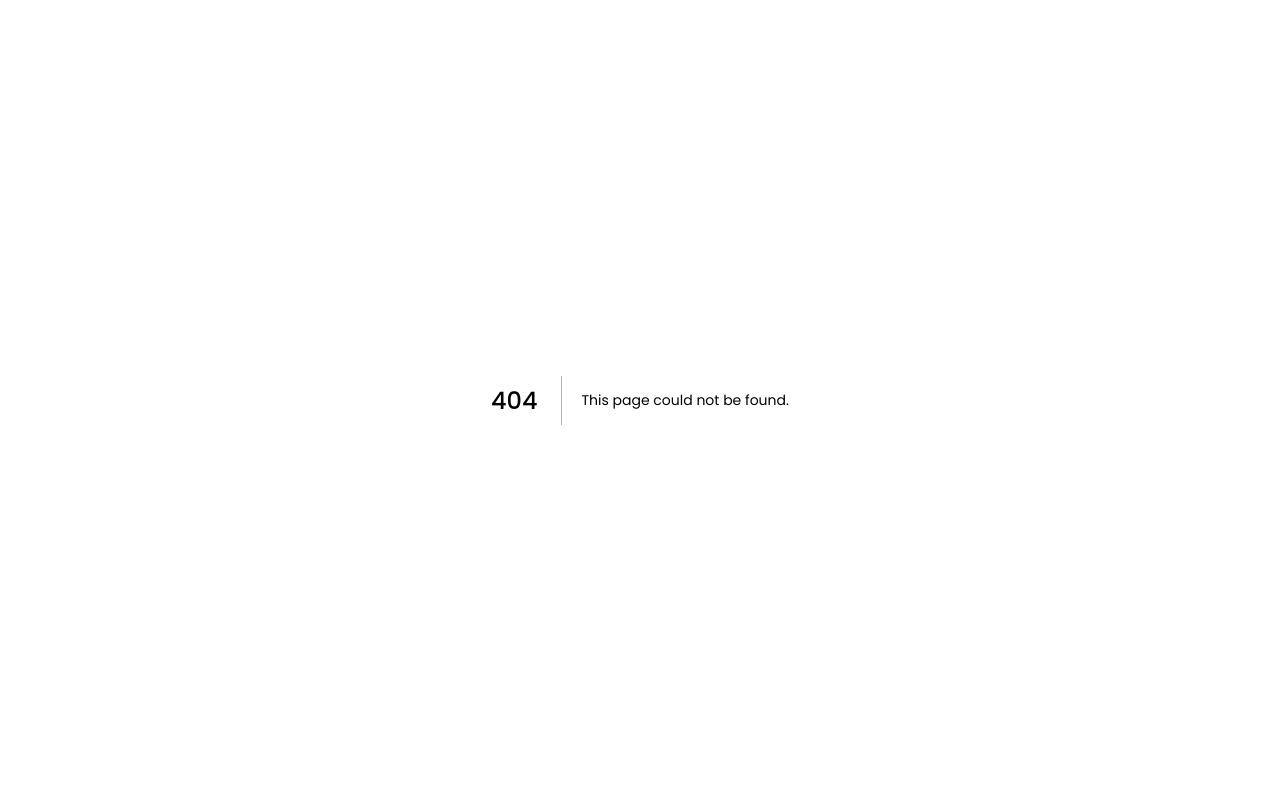
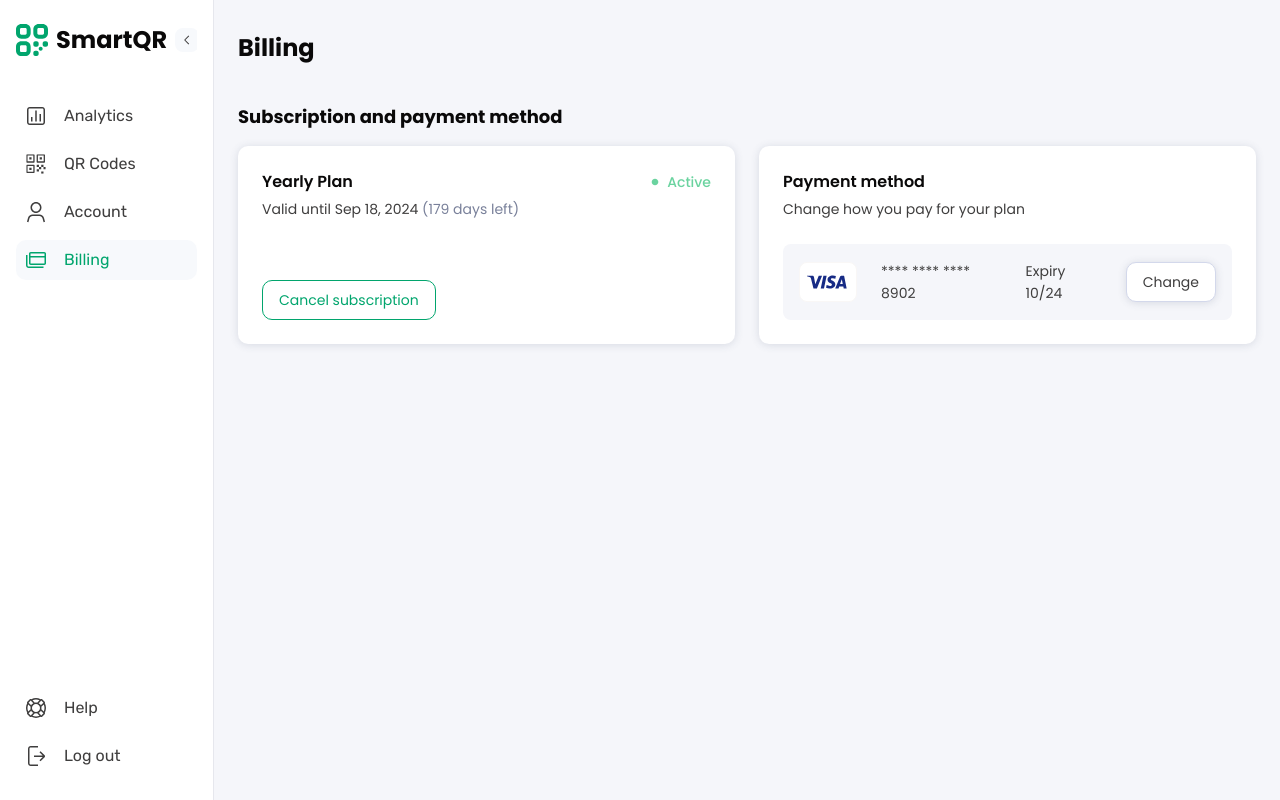
Before and after one commit to monaim3/QR-Code, a Next.js app: page /billing in a window 1280 px wide. Before the commit this address had no page. Built offline with nearby package versions, Linux system fonts and the light colour scheme.

Commit message:
feat(billing): added payment method

```diff
--- /dev/null
+++ b/app/(dashboard)/billing/page.tsx
@@ -0,0 +1,22 @@
+import PaymentMethod from "@/components/dashboard/billing/PaymentMethod";
+
+export default function Billing() {
+  return (
+    <>
+      {/* Header */}
+      <div className="flex items-center justify-between gap-8 self-stretch">
+        <h2 className="font-bold text-[var(--Black)] text-[24px] leading-[var(--Typeface-Line-height-Heading-3)]">
+          Billing
+        </h2>
+      </div>
+
+      {/* Notification Banner */}
+      <div className="flex flex-col items-start desktopDashboard:gap-0 gap-2 self-stretch desktopDashboard:my-[20px] my-3"></div>
+
+      <div className="flex flex-col items-start desktopDashboard:gap-6 gap-4 self-stretch w-full">
+        {/* Payment Method */}
+        <PaymentMethod />
+      </div>
+    </>
+  );
+}
--- /dev/null
+++ b/components/dashboard/billing/PaymentMethod.tsx
@@ -0,0 +1,74 @@
+import Circle from "@/components/icons/circle";
+import Visa from "@/components/icons/visa";
+import { getStatusStyles } from "@/lib/utils";
+
+export default function PaymentMethod() {
+  return (
+    <div className="flex flex-col items-start gap-4 self-stretch">
+      <p className="text-[var(--Black)] font-bold text-[18px] leading-[26px]">
+        Subscription and payment method
+      </p>
+
+      <div className="flex items-start gap-6 self-stretch">
+        {/* Current Plan */}
+        <div className="flex flex-col items-start gap-6 p-6 flex-1 self-stretch bg-white rounded-[var(--Corner-Radius-10)] shadow-[0_1px_8px_0_rgba(63,72,103,0.16)]">
+          <div className="flex flex-col items-start gap-1 flex-1 self-stretch">
+            <div className="flex items-center gap-6 self-stretch">
+              <p className="text-[var(--Black)] font-semibold text-[16px] leading-[24px] flex-1">
+                Yearly Plan
+              </p>
+              <div className="flex items-center gap-2">
+                <Circle className={getStatusStyles("Active")} />
+                <span
+                  className={`text-[14px] leading-[22px] font-medium ${getStatusStyles("Active")}`}
+                >
+                  Active
+                </span>
+              </div>
+            </div>
+
+            <p className="text-[var(--Dark-gray)] text-[14px] leading-[22px]">
+              Valid until Sep 18, 2024{" "}
+              <span className="text-[var(--Grey)]">(179 days left)</span>
+            </p>
+          </div>
+
+          <button className="flex h-10 px-4 py-2 justify-center items-center gap-2 bg-white border border-[var(--Blue)] rounded-[var(--Corner-Radius-10)] text-[var(--Blue)] text-[14px] leading-[22px] hover:bg-[var(--Blue)] hover:text-white transition-all duration-300 ease-linear">
+            Cancel subscription
+          </button>
+        </div>
+
+        {/* Payment Method */}
+        <div className="flex flex-col items-start gap-6 p-6 flex-1 self-stretch bg-white rounded-[var(--Corner-Radius-10)] shadow-[0_1px_8px_0_rgba(63,72,103,0.16)]">
+          <div className="flex flex-col items-start gap-1 flex-1 self-stretch">
+            <p className="text-[var(--Black)] font-semibold text-[16px] leading-[24px] flex-1">
+              Payment method
+            </p>
+
+            <p className="text-[var(--Dark-gray)] text-[14px] leading-[22px]">
+              Change how you pay for your plan
+            </p>
+          </div>
+
+          <div className="flex items-center gap-6 p-4 self-stretch rounded-[var(--Corner-Radius-8)] bg-[var(--Generator-Background)]">
+            <div className="flex items-center gap-6 flex-1">
+              <Visa />
+              <div className="flex items-center gap-6 flex-1">
+                <p className="text-[var(--Dark-gray)] text-[14px] leading-[22px]">
+                  **** **** **** 8902
+                </p>
+                <p className="text-[var(--Dark-gray)] text-[14px] leading-[22px]">
+                  Expiry 10/24
+                </p>
+              </div>
+            </div>
+
+            <button className="flex h-10 px-4 py-2 justify-center items-center gap-2 border border-[var(--Boarder-Grey)] bg-white rounded-[var(--Corner-Radius-10)] shadow-[0_1px_8px_0_rgba(63,72,103,0.16)] text-[var(--Dark-gray)] text-[14px] leading-[22px]">
+              Change
+            </button>
+          </div>
+        </div>
+      </div>
+    </div>
+  );
+}
--- /dev/null
+++ b/components/icons/visa.tsx
@@ -0,0 +1,22 @@
+const Visa = () => {
+  return (
+    <svg
+      xmlns="http://www.w3.org/2000/svg"
+      width="58"
+      height="40"
+      viewBox="0 0 58 40"
+      fill="none"
+    >
+      <rect x="0.5" y="0.5" width="57" height="39" rx="7.5" fill="white" />
+      <rect x="0.5" y="0.5" width="57" height="39" rx="7.5" stroke="#F9F7F6" />
+      <path
+        fillRule="evenodd"
+        clipRule="evenodd"
+        d="M17.9171 26.4304H14.4842L11.9099 16.3206C11.7877 15.8556 11.5283 15.4444 11.1467 15.2507C10.1943 14.7637 9.14486 14.3762 8 14.1807V13.7915H13.5301C14.2934 13.7915 14.8658 14.3762 14.9612 15.0552L16.2969 22.3477L19.7281 13.7915H23.0656L17.9171 26.4304ZM24.9737 26.4304H21.7316L24.4013 13.7915H27.6434L24.9737 26.4304ZM31.8378 17.2929C31.9332 16.6121 32.5057 16.2229 33.1735 16.2229C34.223 16.1252 35.3661 16.3206 36.3202 16.8059L36.8926 14.0847C35.9386 13.6955 34.8891 13.5 33.9367 13.5C30.7901 13.5 28.5003 15.2507 28.5003 17.6804C28.5003 19.5288 30.1222 20.4993 31.2671 21.084C32.5057 21.667 32.9827 22.0563 32.8873 22.6393C32.8873 23.5137 31.9332 23.903 30.9809 23.903C29.836 23.903 28.6911 23.6115 27.6434 23.1245L27.0709 25.8474C28.2158 26.3327 29.4544 26.5281 30.5992 26.5281C34.1276 26.6242 36.3202 24.8752 36.3202 22.25C36.3202 18.9441 31.8378 18.7504 31.8378 17.2929ZM47.6667 26.4304L45.0924 13.7915H42.3273C41.7549 13.7915 41.1825 14.1807 40.9917 14.7637L36.2248 26.4304H39.5623L40.2284 24.5837H44.3292L44.7108 26.4304H47.6667ZM42.8044 17.1951L43.7567 21.9585H41.0871L42.8044 17.1951Z"
+        fill="#172B85"
+      />
+    </svg>
+  );
+};
+
+export default Visa;
```
